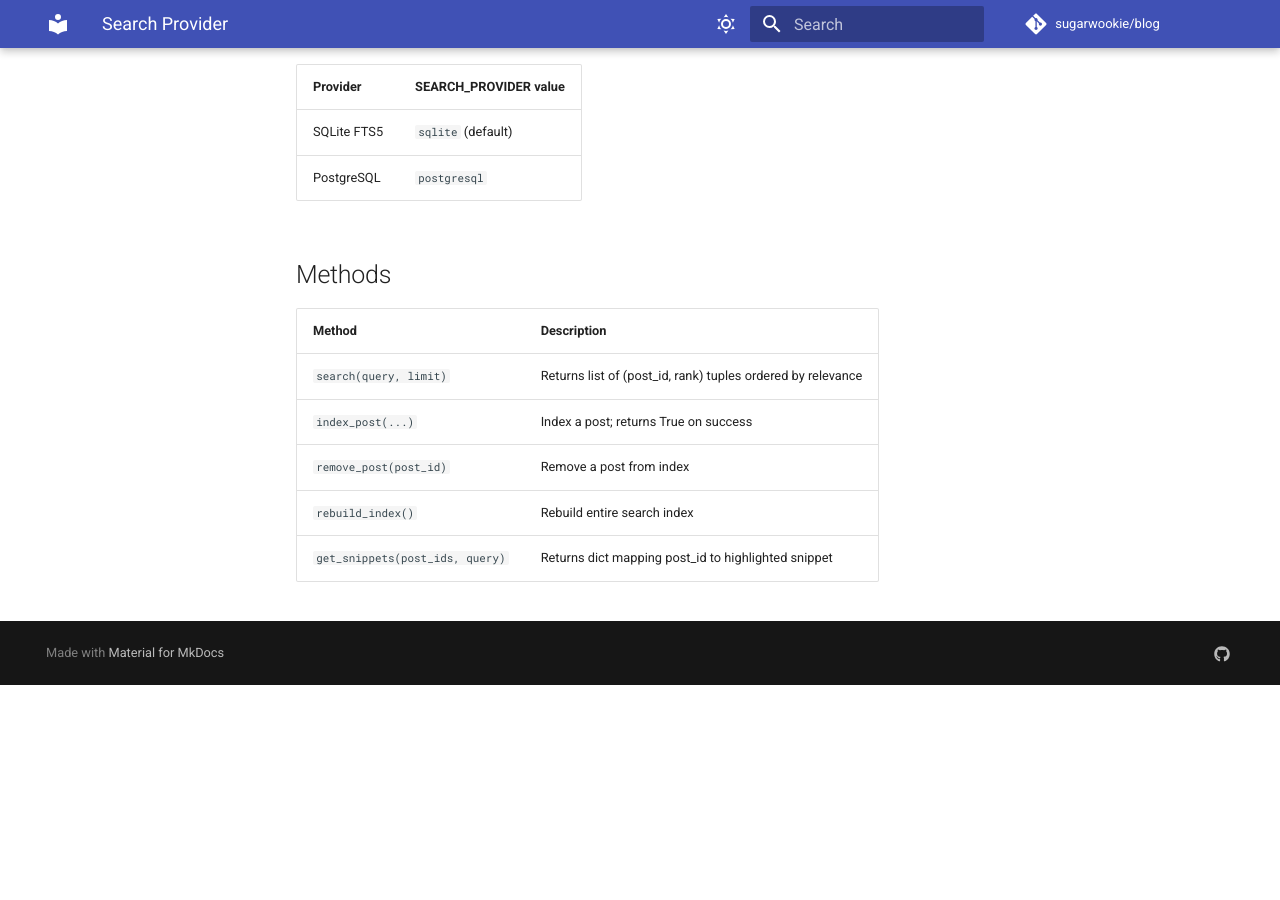
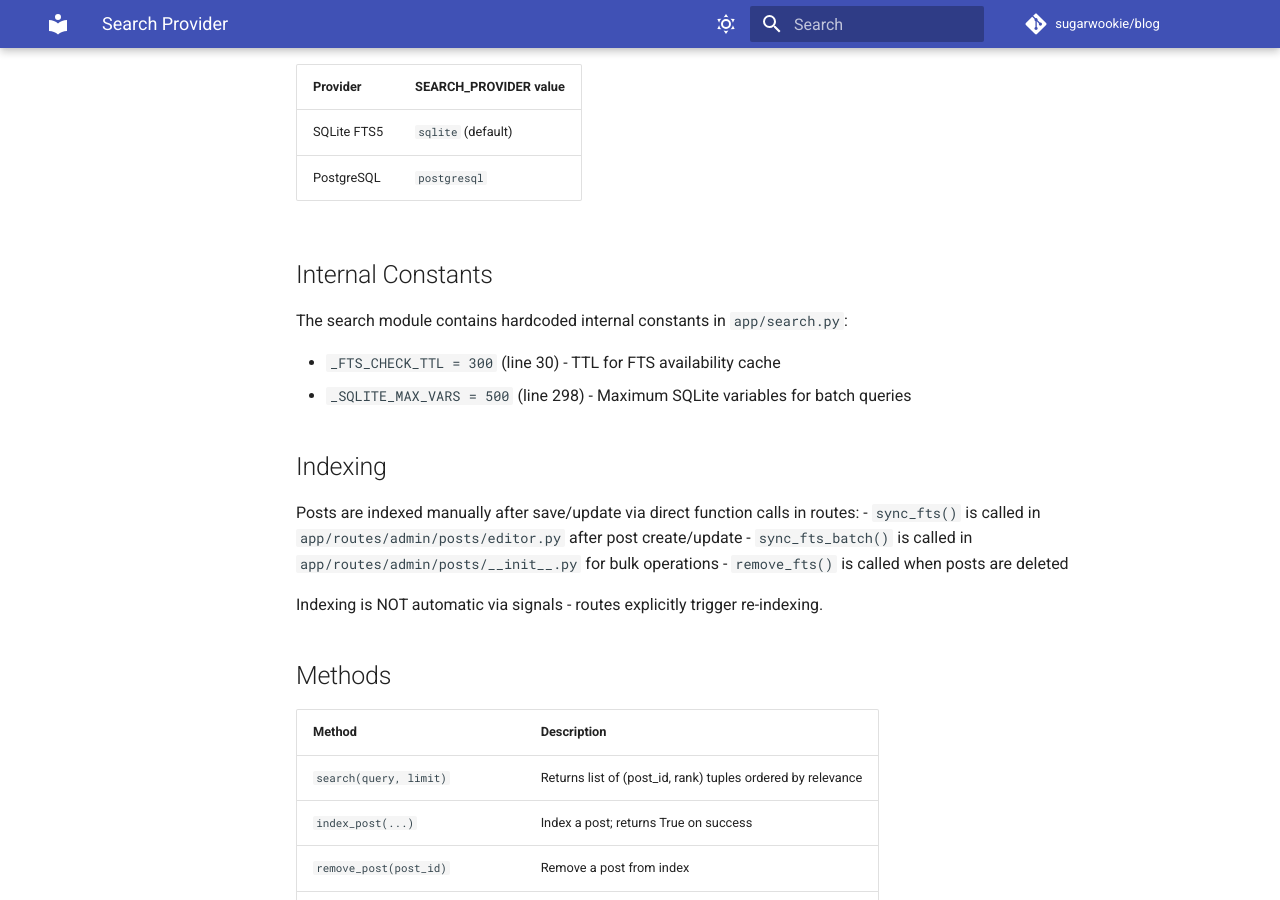
Before and after one commit to dbowm91/blog, an MkDocs documentation site: the page built from docs/services/search.md, in a window 1280 px wide and 900 px high, scrolled down 1352 px. Built offline with MkDocs 1.6.1 and Material for MkDocs 9.7.7, drawn with Linux system fonts in a browser that asks for light colours; comment, search, counter and statistics services are not loaded; before the commit the page ends 2037 px from its top, so only the background shows below that.

Commit message:
docs(N-2.5,N-2.6): Fix Search.md config and indexing documentation
- N-2.5: Clarify _FTS_CHECK_TTL and _SQLITE_MAX_VARS are hardcoded in app/search.py, not config.py
- N-2.6: Clarify indexing is manual via sync_fts() calls in routes, not automatic via signals

```diff
--- a/docs/services/search.md
+++ b/docs/services/search.md
@@ -55,9 +55,25 @@ def get_search_provider() -> SearchProvider:
 ## Configuration
 
 | Provider | SEARCH_PROVIDER value |
-|----------|----------------------|
+|----------|-----------------------|
 | SQLite FTS5 | `sqlite` (default) |
 | PostgreSQL | `postgresql` |
+
+## Internal Constants
+
+The search module contains hardcoded internal constants in `app/search.py`:
+
+- `_FTS_CHECK_TTL = 300` (line 30) - TTL for FTS availability cache
+- `_SQLITE_MAX_VARS = 500` (line 298) - Maximum SQLite variables for batch queries
+
+## Indexing
+
+Posts are indexed manually after save/update via direct function calls in routes:
+- `sync_fts()` is called in `app/routes/admin/posts/editor.py` after post create/update
+- `sync_fts_batch()` is called in `app/routes/admin/posts/__init__.py` for bulk operations
+- `remove_fts()` is called when posts are deleted
+
+Indexing is NOT automatic via signals - routes explicitly trigger re-indexing.
 
 ## Methods
 
```
